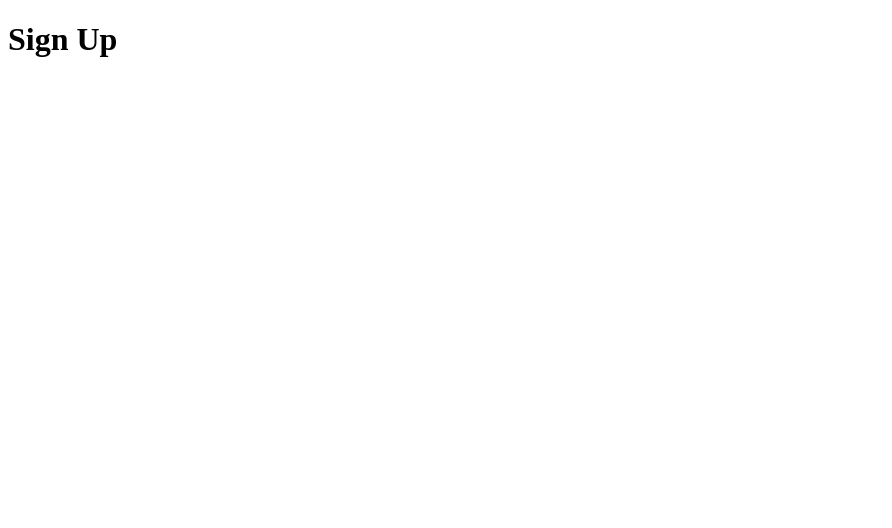
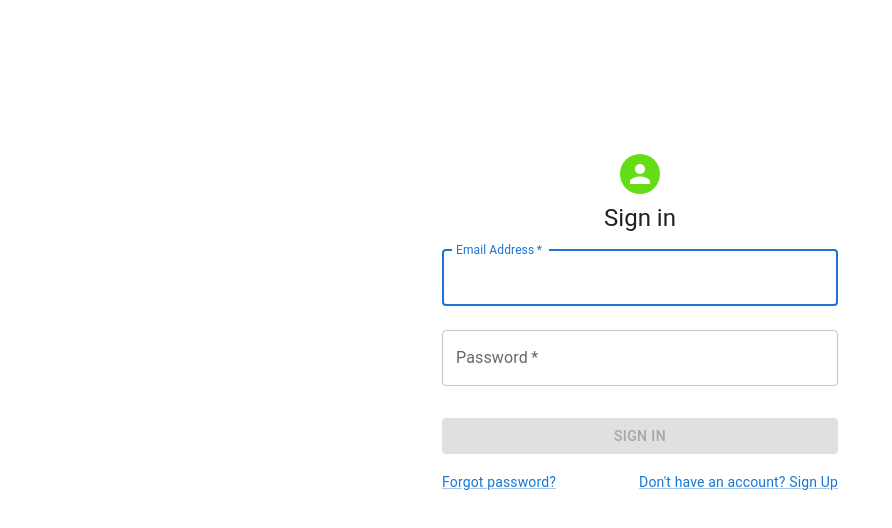
Before and after one commit to Anthonyxw87/frugal_fortune, a React (Create React App) app in the folder client/: page /sign-up in a window 1280 px wide. Shown: the top 528 px of the page, without its empty margins (0-892 px from the left). Built offline with nearby package versions, Linux system fonts and the light colour scheme.

Commit message:
downloaded react mui and react-toastify; created a simple sign-up page

```diff
--- a/client/package.json
+++ b/client/package.json
@@ -3,6 +3,9 @@
   "version": "0.1.0",
   "private": true,
   "dependencies": {
+    "@emotion/react": "^11.11.3",
+    "@emotion/styled": "^11.11.0",
+    "@mui/material": "^5.15.5",
     "@testing-library/jest-dom": "^5.17.0",
     "@testing-library/react": "^13.4.0",
     "@testing-library/user-event": "^13.5.0",
@@ -10,6 +13,7 @@
     "react-dom": "^18.2.0",
     "react-router-dom": "^6.21.3",
     "react-scripts": "5.0.1",
+    "react-toastify": "^10.0.3",
     "web-vitals": "^2.1.4"
   },
   "scripts": {
--- a/client/src/pages/SignUp.jsx
+++ b/client/src/pages/SignUp.jsx
@@ -1,7 +1,117 @@
+import React, { useState, useEffect } from 'react';
+import Avatar from '@mui/material/Avatar';
+import Button from '@mui/material/Button';
+import CssBaseline from '@mui/material/CssBaseline';
+import { TextField } from '@mui/material/';
+import Link from '@mui/material/Link';
+import Grid from '@mui/material/Grid';
+import Box from '@mui/material/Box';
+import Typography from '@mui/material/Typography';
+import Container from '@mui/material/Container';
+import { useNavigate } from "react-router-dom";
+import { ToastContainer, toast } from 'react-toastify';
+import 'react-toastify/dist/ReactToastify.css';
+
 export default function SignUp() {
+    // Define user state and isLoading state using useState hook
+    const [user, setUser] = useState({ email: '', password: '', error: null });
+
+    // Determine if the form is valid by checking if email and password are empty
+    const isValid = user.email === '' || user.password === '';
+
+    const [isLoading, setIsLoading] = useState(false);
+
+    const navigate = useNavigate();
+
+    // Handle change event on input fields
+    const handleChange = e => {
+        // Set user state with updated value
+        setUser({ ...user, [e.target.name]: e.target.value })
+    }
+
+    // Handle submit event on form
+    const handleSubmit = async e => {
+
+    }
+
+
+
     return (
-        <div>
-            <h1>Sign Up</h1>
+        <div style={{ display: 'flex', justifyContent: 'center', alignItems: 'center', height: '100vh' }}>
+            <Container component="main" maxWidth="xs">
+                <CssBaseline />
+                <Box
+                    sx={{
+                        marginTop: -20,
+                        display: 'flex',
+                        flexDirection: 'column',
+                        alignItems: 'center',
+                    }}
+                >
+                    <Avatar sx={{ m: 1, bgcolor: '#64dd17' }}>
+
+                    </Avatar>
+                    <Typography component="h1" variant="h5">
+                        Sign in
+                    </Typography>
+                    <TextField
+                        margin="normal"
+                        required
+                        fullWidth
+                        id="email"
+                        label="Email Address"
+                        name="email"
+                        value={user.email}
+                        autoFocus
+                        onChange={handleChange}
+                    />
+                    <TextField
+                        margin="normal"
+                        placeholder=''
+                        required
+                        fullWidth
+                        name="password"
+                        label="Password"
+                        type="password"
+                        id="password"
+                        onChange={handleChange}
+                    />
+                    <Button
+                        type="submit"
+                        onClick={handleSubmit}
+                        disabled={isLoading || isValid}
+                        fullWidth
+                        variant="contained"
+                        sx={{ mt: 3, mb: 2 }}
+                    >
+                        Sign In
+                    </Button>
+                    <Grid container>
+                        <Grid item xs>
+                            <Link href="#" variant="body2">
+                                Forgot password?
+                            </Link>
+                        </Grid>
+                        <Grid item>
+                            <Link href="/sign-up" variant="body2">
+                                {"Don't have an account? Sign Up"}
+                            </Link>
+                        </Grid>
+                    </Grid>
+                </Box>
+            </Container>
+            {/*TOASTER CONTAINER SO TOASTS CAN DISPLAY */}
+            <ToastContainer
+                position="top-right"
+                autoClose={2500}
+                hideProgressBar={false}
+                newestOnTop={false}
+                closeOnClick
+                rtl={false}
+                pauseOnFocusLoss
+                draggable
+                pauseOnHover
+            />
         </div>
     );
 }
```
Also changed, not shown: 1 other file (tests, documents, lock files or other folders).
